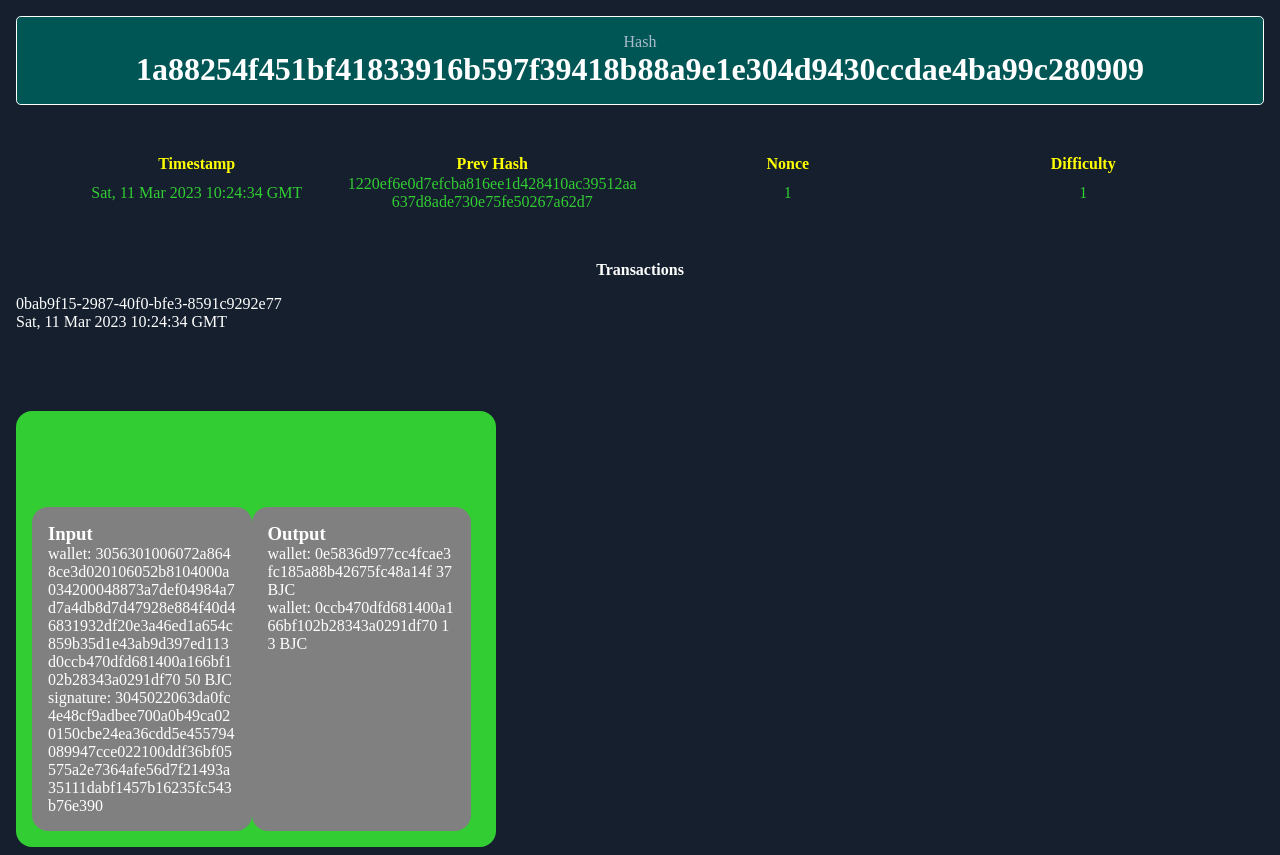
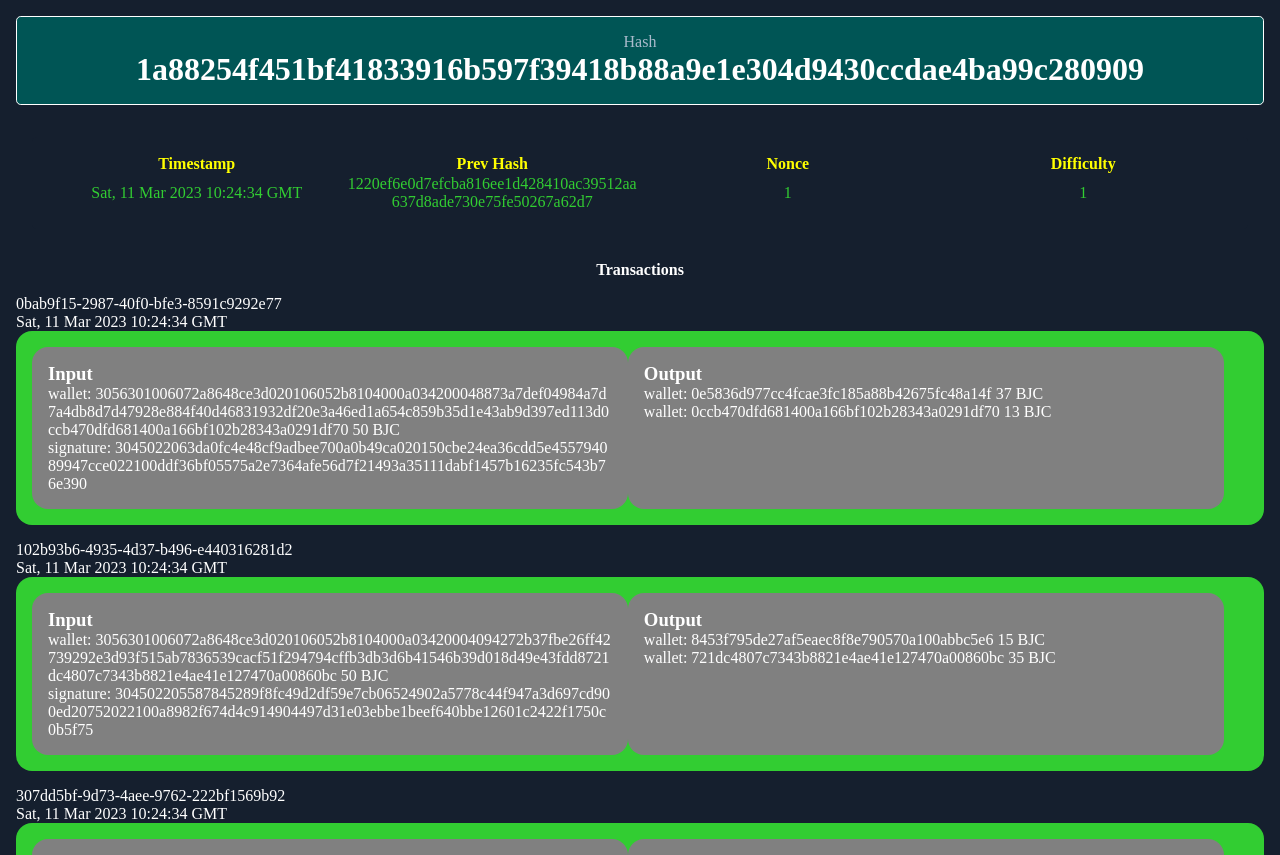
Before and after one commit to tatumroaquin/blackjade, a React (Vite) app in the folder client/: page / in a window 1280 px wide. Shown: the top 855 px of the page. Built offline with nearby package versions, Linux system fonts and the light colour scheme; a web font is replaced by a local one.

Commit message:
chore(card): Remove css margins and width

```diff
--- a/client/src/components/UI/Card.module.scss
+++ b/client/src/components/UI/Card.module.scss
@@ -4,9 +4,7 @@
   display: flex;
   flex-direction: column;
   justify-content: center;
-  margin-top: 5rem;
   padding: 1rem;
-  width: 30rem;
 }
 
 @media only screen and (max-width: 576px) {
```
